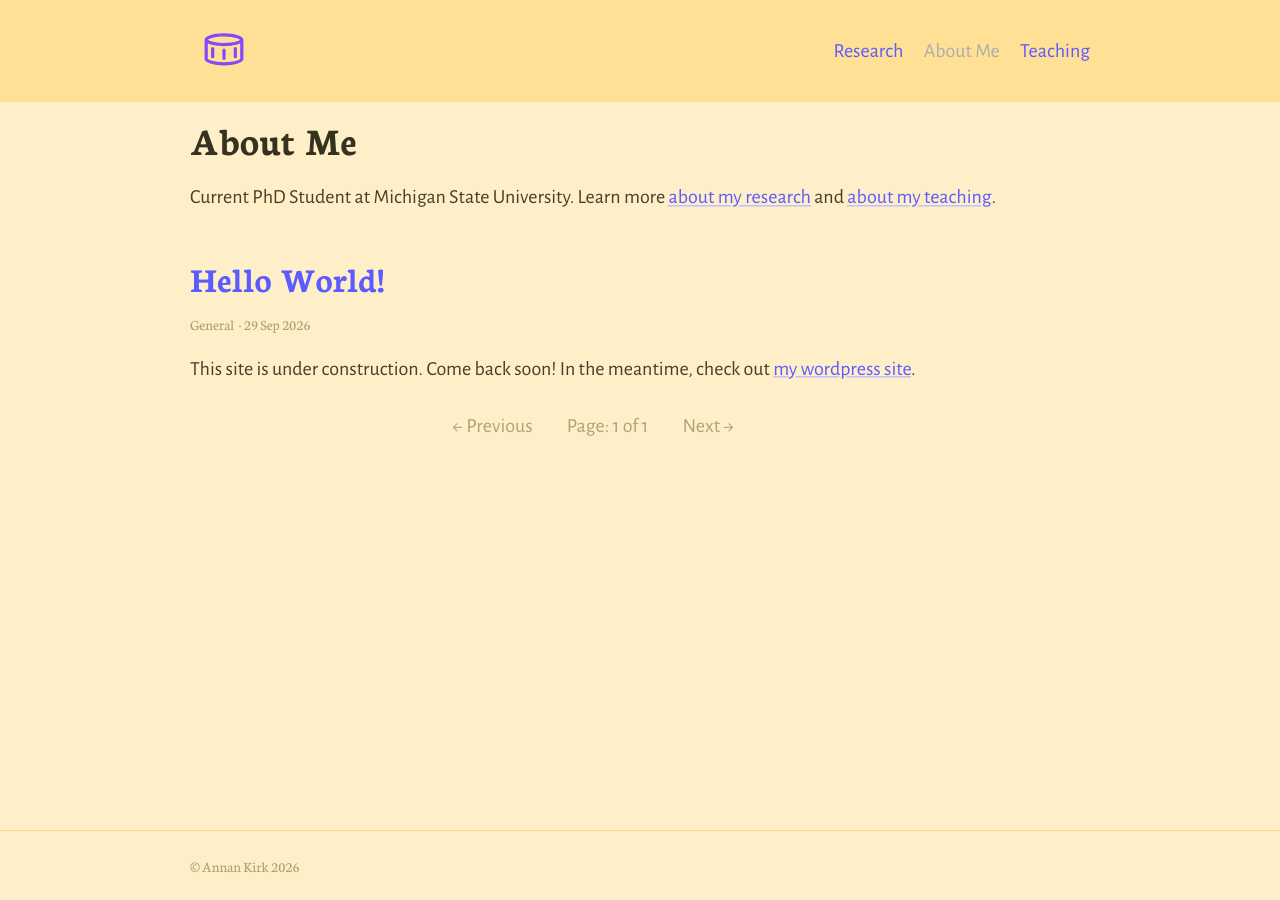
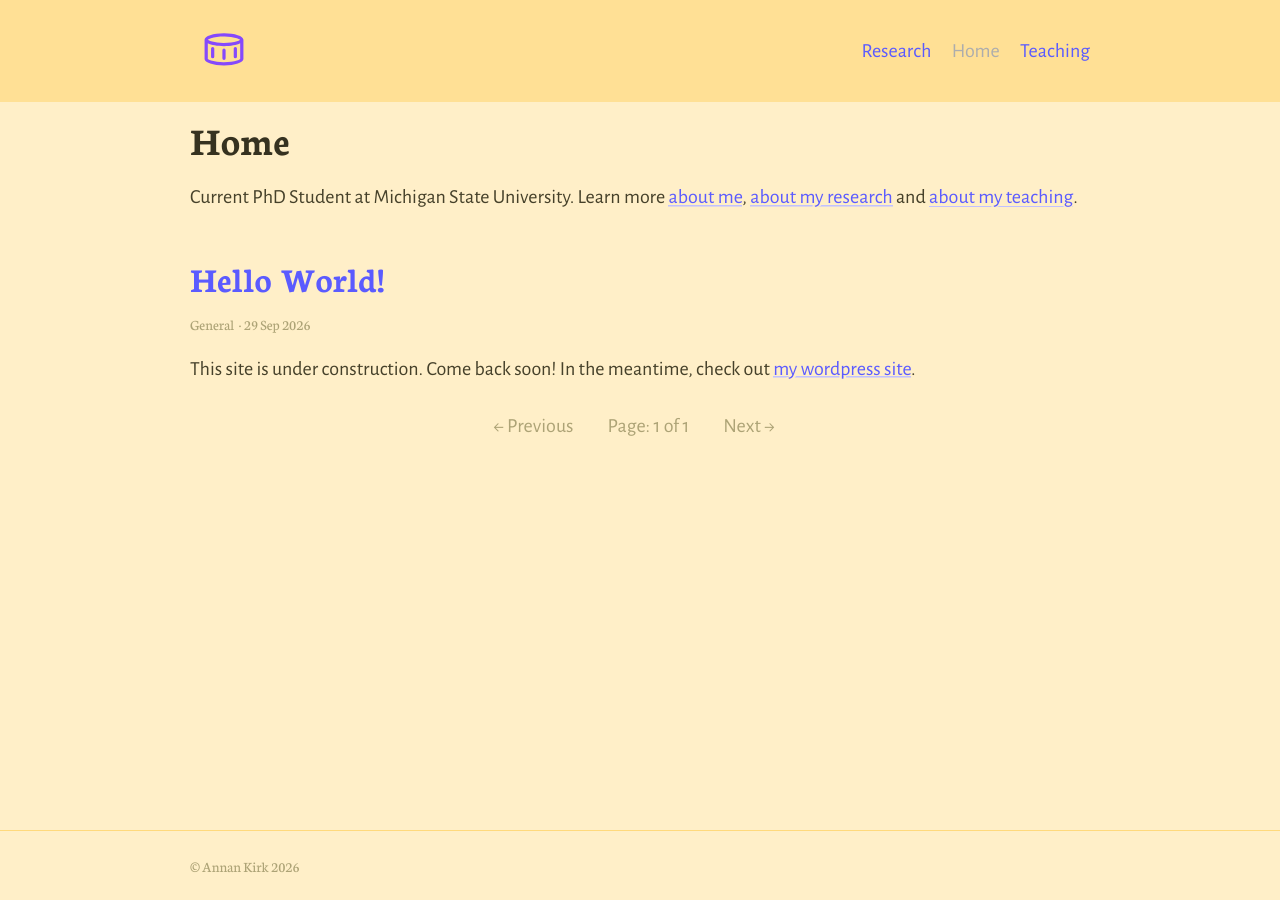
Before and after one commit to annankirk/annankirk.github.io, a Jekyll site: the page built from index.html, in a window 1280 px wide. Built offline with Jekyll 4.4.1, drawn with Linux system fonts in a browser that asks for light colours; the list of posts is cut into pages by our own code.

Commit message:
Update _config.yml

```diff
--- a/_config.yml
+++ b/_config.yml
@@ -37,9 +37,9 @@ timezone:  # Timezone for blog posts and alike
 # 5. Collections
 collections:
   posts:
-    title: About Me # Needed for Siteleaf
+    title: Home # Needed for Siteleaf
     output: true
-    description: "Current PhD Student at Michigan State University. Learn more [about my research](about) and [about my teaching](teaching)." # The post list page content
+    description: "Current PhD Student at Michigan State University. Learn more [about me](about), [about my research](research) and [about my teaching](teaching)." # The post list page content
 
 # 6. Jekyll collections settings
 defaults:
```
